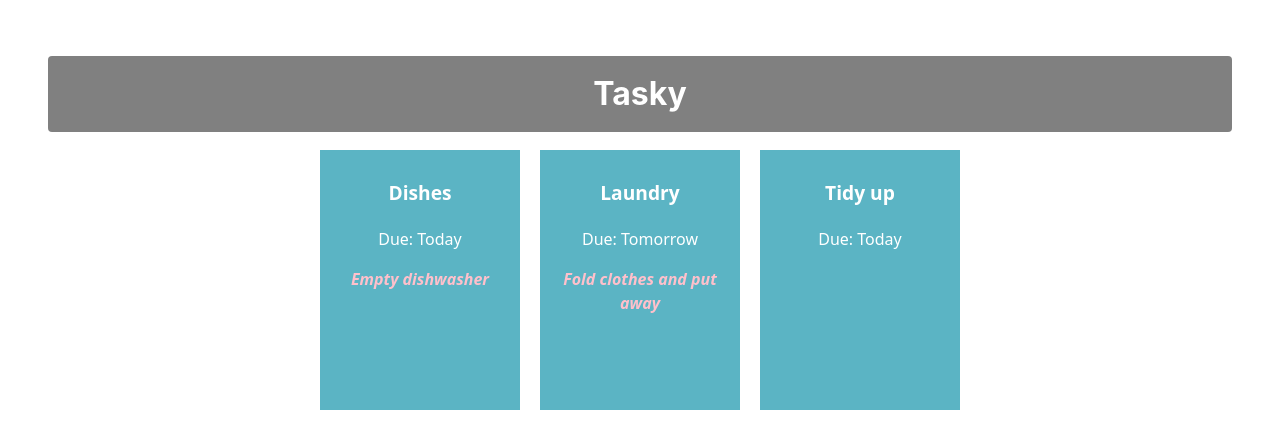
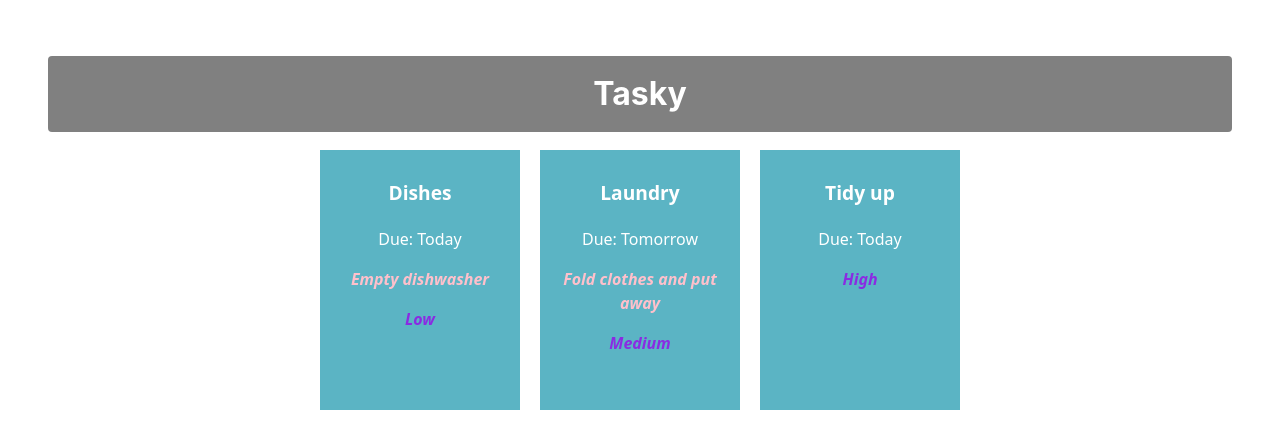
Before and after one commit to RianMcHale/React-Basic-Labs, a React (Vite) app in the folder tasky/: page / in a window 1280 px wide. Shown: the top 448 px of the page. Built offline with nearby package versions, Linux system fonts and the light colour scheme.

Commit message:
Tasky Lab 2a - Exercise done

```diff
--- a/tasky/src/App.css
+++ b/tasky/src/App.css
@@ -40,6 +40,12 @@
   font-size: 1.2em;
 }
 
+.priority {
+  font-style: italic;
+  color:blueviolet;
+  font-weight: bolder;
+}
+
 .description {
   font-style: italic;
   color: pink;
--- a/tasky/src/App.jsx
+++ b/tasky/src/App.jsx
@@ -5,9 +5,9 @@
 function App() {
   const [ taskState, setTaskState ] = useState({
     tasks: [
-      { id: 1, title:"Dishes", description: "Empty dishwasher", deadline: "Today" },
-      { id: 2, title: "Laundry", description: "Fold clothes and put away", deadline: "Tomorrow" },
-      { id: 3, title: "Tidy up", deadline: "Today" }
+      { id: 1, title:"Dishes", description: "Empty dishwasher", deadline: "Today", priority: "Low" },
+      { id: 2, title: "Laundry", description: "Fold clothes and put away", deadline: "Tomorrow", priority: "Medium" },
+      { id: 3, title: "Tidy up", deadline: "Today", priority: "High"}
     ]
   });
   return (
@@ -18,7 +18,8 @@
       title={task.title}
       description={task.description}
       deadline={task.deadline}
-      key={task.id} />
+      key={task.id}
+      priority={task.priority} />
       ))}
     </div>
   );
--- a/tasky/src/components/Task.jsx
+++ b/tasky/src/components/Task.jsx
@@ -7,6 +7,7 @@
             <p className="title">{props.title}</p>
             <p>Due: {props.deadline}</p>
             <p className="description">{props.description}</p>
+            <p className="priority">{props.priority}</p>
         </div>
     )
 }
```
